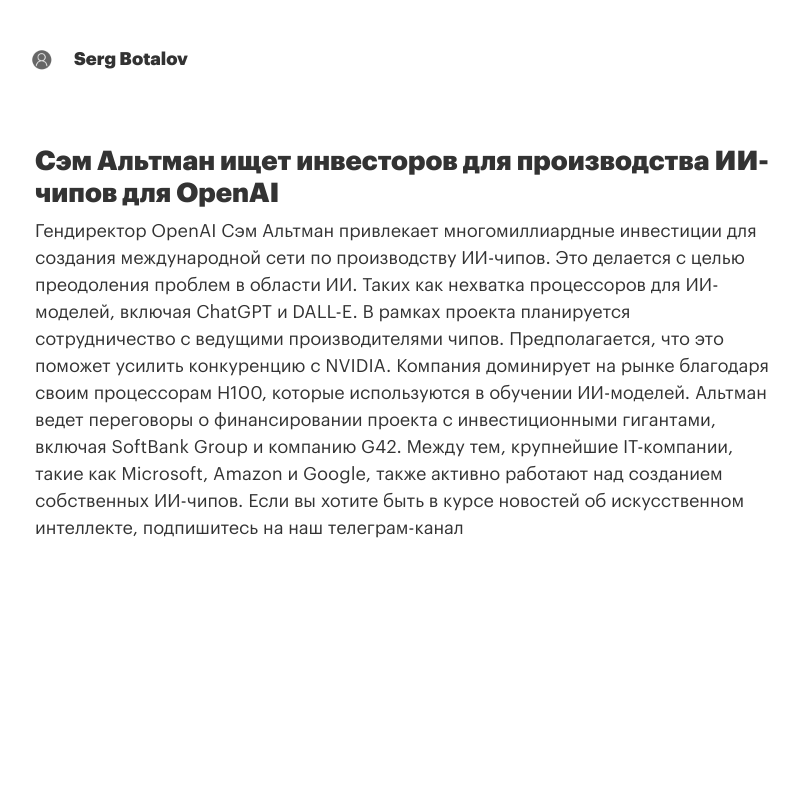
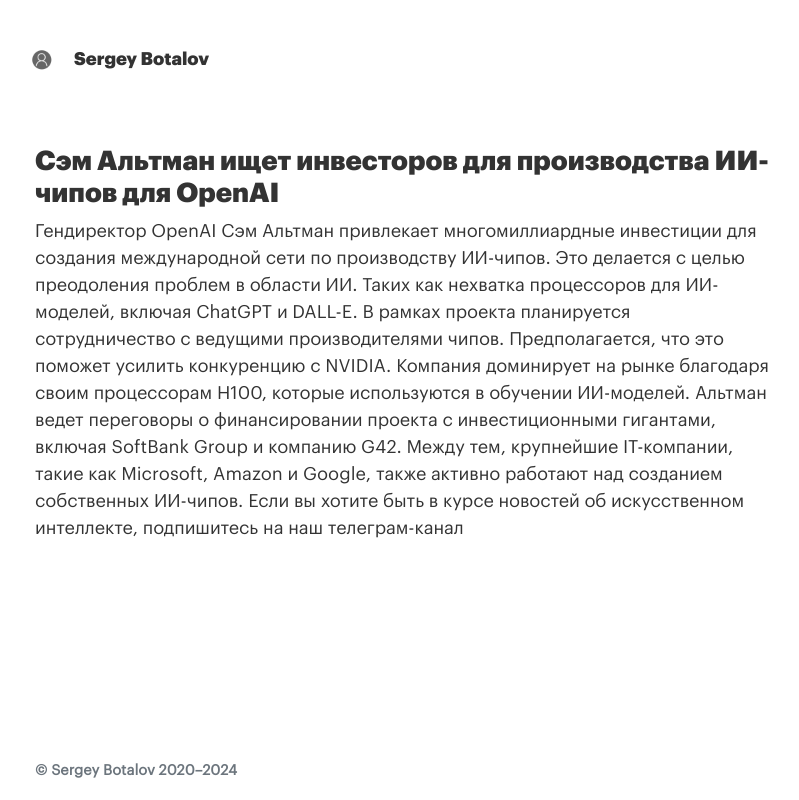
Before and after one commit to BotalovSerg/portfolio, a Django app: a page that uses blog/templates/blog/base.html in a window 1280 px wide. Shown: the whole page, without its empty margins (47-846 px from the left). Run offline with Django 5.2, Linux system fonts and the light colour scheme; data comes from the database, SQL or seed files in the repository.

Commit message:
add footer

```diff
--- a/blog/static/blog/style.css
+++ b/blog/static/blog/style.css
@@ -17,6 +17,7 @@ body {
   color: #333;
   font-size: 18px;
   font-family: graphik-regular, Arial, Helvetica, sans-serif;
+  margin-bottom: 60px;
 }
 
 .page-header {
@@ -74,3 +75,28 @@ h2.article_title a {
 h2.article_title a:hover {
   color: #555;
 }
+
+html {
+  position: relative;
+  min-height: 100%;
+}
+
+.footer {
+  position: absolute;
+  bottom: 0;
+  width: 100%;
+  height: 60px;
+  line-height: 60px;
+  background-color: #fff;
+  font-family: graphik-regular, Arial, Helvetica, sans-serif;
+  font-size: .8em;
+  font-weight: 600;
+  color: #ccc;
+}
+
+
+@media only screen and (max-width: 960px){
+  table {
+    width: 100%;
+  }
+}
--- a/blog/templates/blog/article_page.html
+++ b/blog/templates/blog/article_page.html
@@ -1,10 +1,11 @@
 {% extends 'blog/base.html' %}
 {% load static %}
+
 {% block title %}Сайт Сергея Боталова{% endblock %}
 
 {% block content %}
     <div class="row">
-        <div class="col-md-8 col-sm-12">
+        <div class="col-md-12 col-lg-8">
             <div class="article">
                 <h1 class="article_title">{{article.title}}</h1>
                 <p class="article_text">{{ article.full_text | safe }}</p>
--- a/blog/templates/blog/base.html
+++ b/blog/templates/blog/base.html
@@ -14,12 +14,17 @@
             <div class="col">
                 <h1 class="avatar-top">
                     <img src="{% static 'image/avatar.png' %}">
-                    <span class="author-name">Serg Botalov</span>
+                    <span class="author-name">Sergey Botalov</span>
                 </h1>
             </div>
         </div>
         {% block content %}
         {% endblock %}
     </div>
+    <footer class="footer">
+        <div class="container">
+            <span class="text-muted">© Sergey Botalov 2020–{% now "Y" %}</span>
+        </div>
+    </footer>
 </body>
 </html>
--- a/blog/templates/blog/home_page.html
+++ b/blog/templates/blog/home_page.html
@@ -1,5 +1,6 @@
 {% extends 'blog/base.html' %}
 {% load static %}
+
 {% block title %}Сайт Сергея Боталова{% endblock %}
 
 {% block content %}
```
Also changed, not shown: functional_tests/tests.py (+7 -1 lines).
